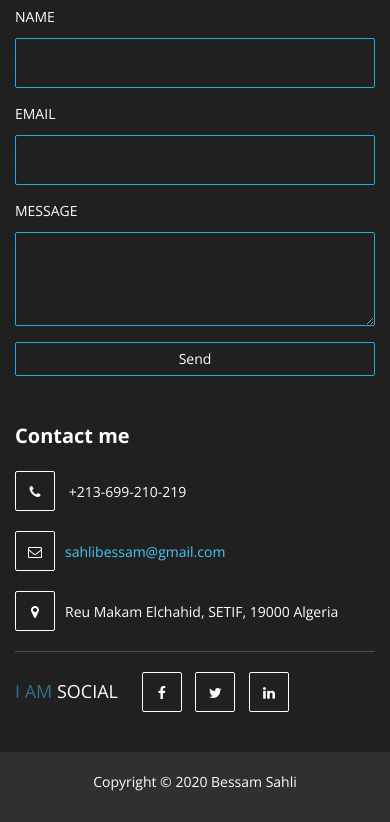
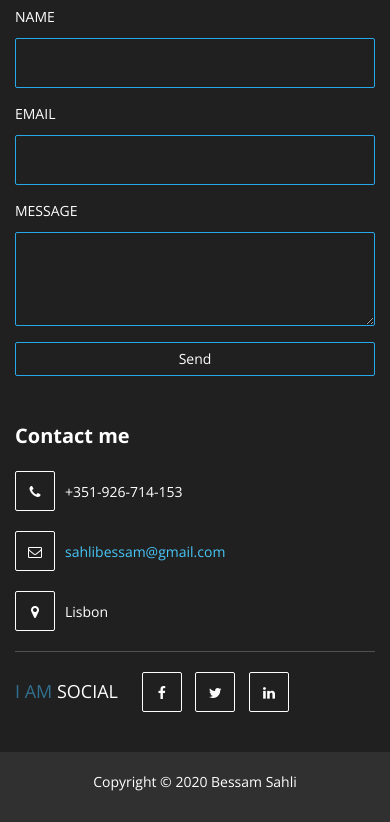
Before and after one commit to Be55am/be55am.github.io, a plain HTML site: page index.html in a window 390 px wide. Shown: the part 3724-4546 px from the top of the page. Drawn offline with nearby package versions, Linux system fonts and the light colour scheme.

Commit message:
Update index.html
update phone number

```diff
--- a/index.html
+++ b/index.html
@@ -464,9 +464,9 @@
                 <address>
                     <p class="address-title">Contact me</p>
                     <!--    						<span>Lorem ipsum dolor sit amet, consectetur adipiscing elitquisque tempus ac eget diam et laoreet phasellus ut nisi id leo molestie.</span>-->
-                    <p><i class="fa fa-phone"></i> +213-699-210-219</p>
+                    <p><i class="fa fa-phone"></i>+351-926-714-153</p>
                     <p><i class="fa fa-envelope-o"></i><a href="mailto:sahlibessam@gmail.com">sahlibessam@gmail.com</a></p>
-                    <p><i class="fa fa-map-marker"></i>Reu Makam Elchahid, SETIF, 19000 Algeria</p>
+                    <p><i class="fa fa-map-marker"></i>Lisbon</p>
                 </address>
                 <ul class="social-icon">
                     <li><h4><span class="text-info">I AM</span> SOCIAL</h4></li>
```
